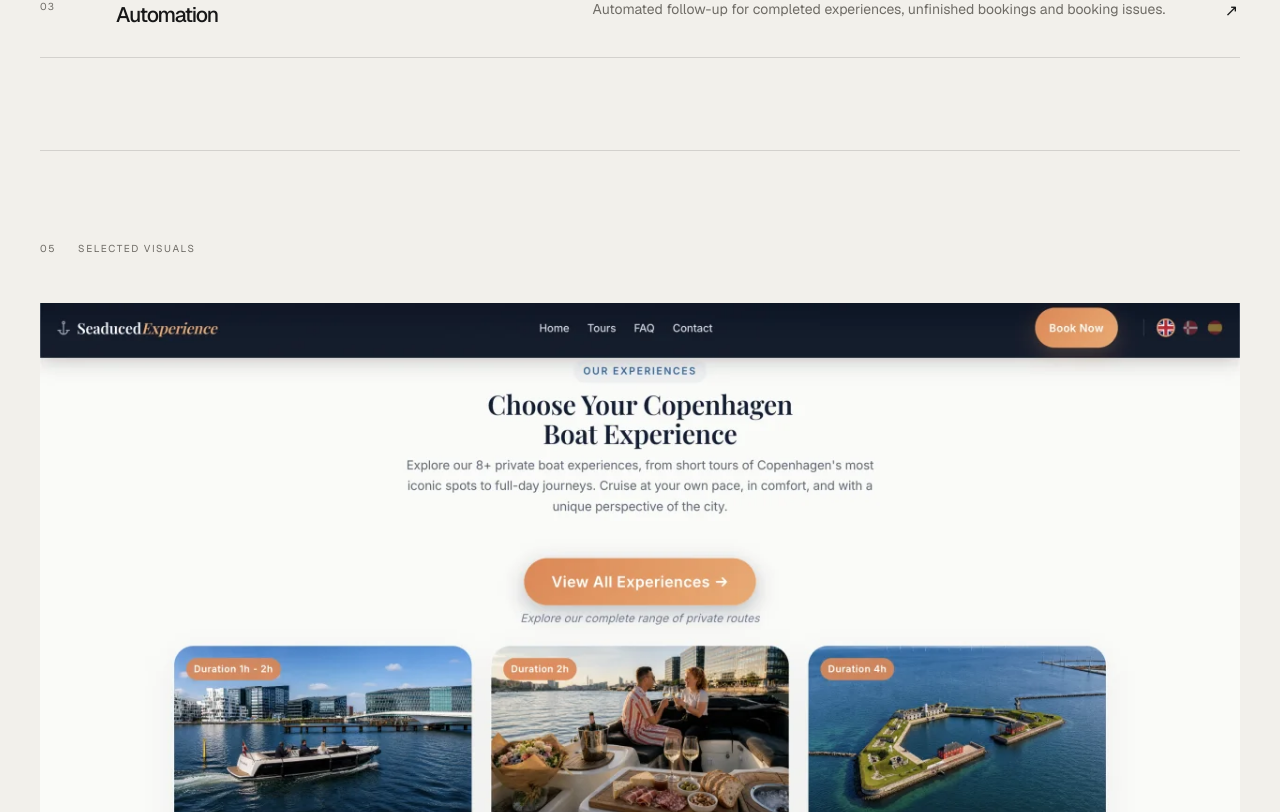
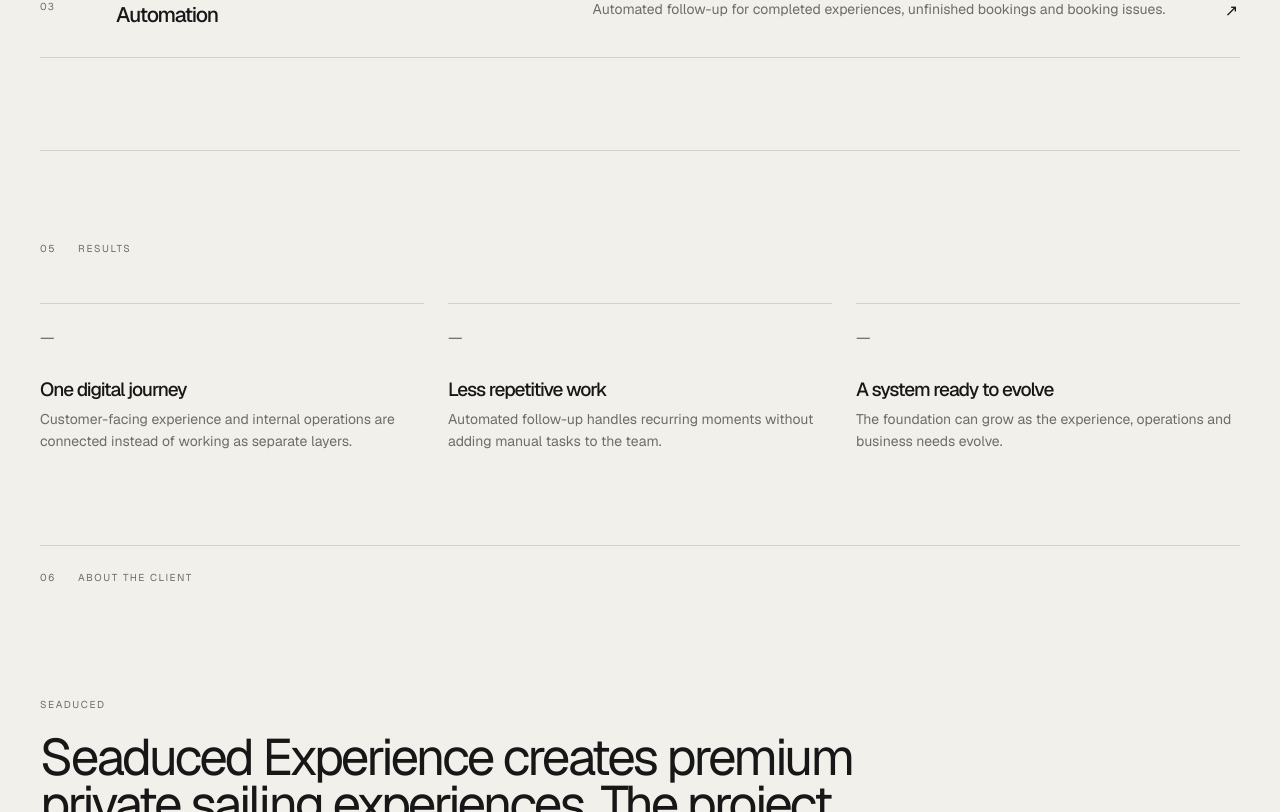
Before and after one commit to NicolasLlanos8799/weareleba, a Next.js app: page /work/seaduced-experience in a window 1280 px wide. Shown: the part 2808-3620 px from the top of the page. Built offline with nearby package versions, Linux system fonts and the light colour scheme.

Commit message:
Remove selected visuals section from case study template

```diff
--- a/components/ProjectCaseStudy.tsx
+++ b/components/ProjectCaseStudy.tsx
@@ -34,7 +34,6 @@ export type CaseStudyData = {
     intro: { en: string; es: string };
     areas: Array<{ number: string; title: { en: string; es: string }; body: { en: string; es: string } }>;
   };
-  visuals: CaseStudyImage[];
   results:
     | { metrics: Array<{ value: string; label: { en: string; es: string } }> }
     | { qualitative: Array<{ title: { en: string; es: string }; body: { en: string; es: string } }> };
@@ -48,7 +47,6 @@ const labels = {
     project: "PROJECT",
     challenge: "THE CHALLENGE",
     solution: "THE SOLUTION",
-    visuals: "SELECTED VISUALS",
     results: "RESULTS",
     client: "ABOUT THE CLIENT",
     previous: "PREVIOUS PROJECT",
@@ -66,7 +64,6 @@ const labels = {
     project: "PROYECTO",
     challenge: "EL DESAFÍO",
     solution: "LA SOLUCIÓN",
-    visuals: "VISUALES SELECCIONADOS",
     results: "RESULTADOS",
     client: "SOBRE EL CLIENTE",
     previous: "PROYECTO ANTERIOR",
@@ -164,20 +161,8 @@ export function ProjectCaseStudy({ data }: { data: CaseStudyData }) {
         </div>
       </section>
 
-      <section className={styles.section + " " + styles.visualSection}>
-        <div className={styles.sectionLabel}>
-          <span>05</span>
-          <span>{l.visuals}</span>
-        </div>
-        <div className={styles.visuals}>
-          {data.visuals.slice(0, 3).map((image, index) => (
-            <CaseImage key={image.src} image={image} index={index} />
-          ))}
-        </div>
-      </section>
-
       <section className={styles.section}>
-        <div className={styles.sectionLabel}><span>06</span><span>{l.results}</span></div>
+        <div className={styles.sectionLabel}><span>05</span><span>{l.results}</span></div>
         <div className={styles.results}>
           {"metrics" in data.results
             ? data.results.metrics.map((metric) => (
@@ -197,7 +182,7 @@ export function ProjectCaseStudy({ data }: { data: CaseStudyData }) {
       </section>
 
       <section className={styles.clientSection}>
-        <div className={styles.sectionLabel}><span>07</span><span>{l.client}</span></div>
+        <div className={styles.sectionLabel}><span>06</span><span>{l.client}</span></div>
         <div className={styles.clientBlock}>
           <span className={styles.clientMark}>SEADUCED</span>
           <h2>{text(data.client)}</h2>
```
